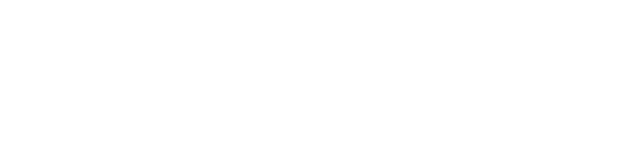
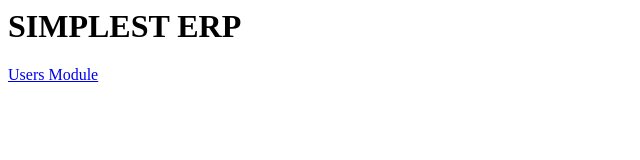
Before and after one commit to JohnathanMB/dojo-gitflow, a plain HTML site: page index.html in a window 1280 px wide. Shown: the whole page, without its empty margins (0-640 px from the left). Drawn offline with Linux system fonts and the light colour scheme.

Commit message:
change index

```diff
--- a/index.html
+++ b/index.html
@@ -2,4 +2,8 @@
     <head>
 
     </head>
+    <body>
+        <h1>SIMPLEST ERP</h1>
+        <a href= "./users.html">Users Module</a>
+    </body>
 </html>
```
